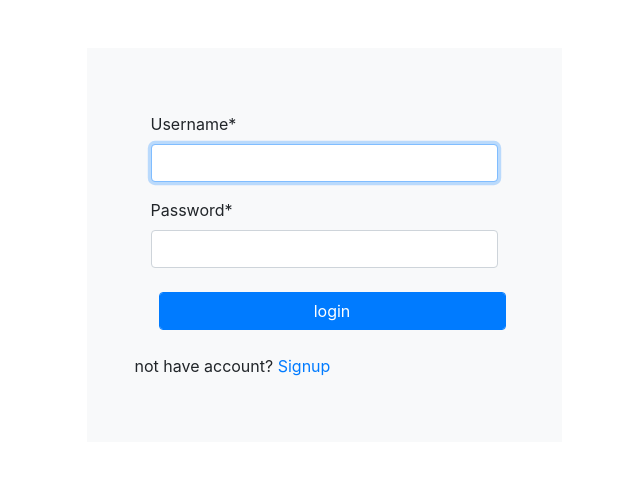
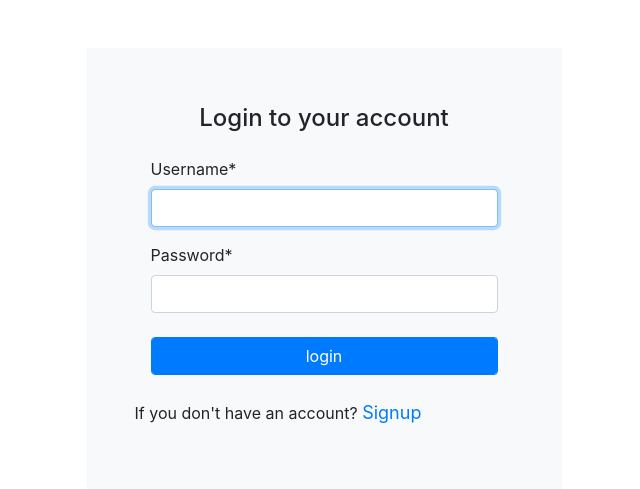
Before and after one commit to Hossein-YB/Django-Todo-App, a Django app: page /accounts/login/ in a window 1280 px wide. Shown: the top 489 px of the page, without its empty margins (316-956 px from the left). Run offline with Django 3.2, Linux system fonts and the light colour scheme; some libraries are stand-ins or nearby versions.

Commit message:
change login page style

```diff
--- a/accounts/templates/accounts/login.html
+++ b/accounts/templates/accounts/login.html
@@ -12,14 +12,15 @@
             <div class="container">
                 <div class="row d-flex justify-content-center">
                     <div class="col-sm-5 bg-light m-5 p-5">
+                        <h4 class="m-2 text-center">Login to your account</h4>
                         <form class="p-3 add-form d-flex flex-column" action="{% url 'login' %}" method="post">
                         {% csrf_token %}
                         {{ form|crispy }}
-                        <button type="submit" class=" m-2 form-control w-100 btn btn-primary">login</button>
+                        <button type="submit" class=" my-2 form-control w-100 btn btn-primary">login</button>
                     </form>
                         <div>
                             <p>
-                               not have account?  <span><a href="{% url 'signup' %}">Signup</a></span>
+                               If you don't have an account? <span style="font-size: 18px;"><a href="{% url 'signup' %}">Signup</a></span>
                             </p>
                         </div>
                     </div>
```
